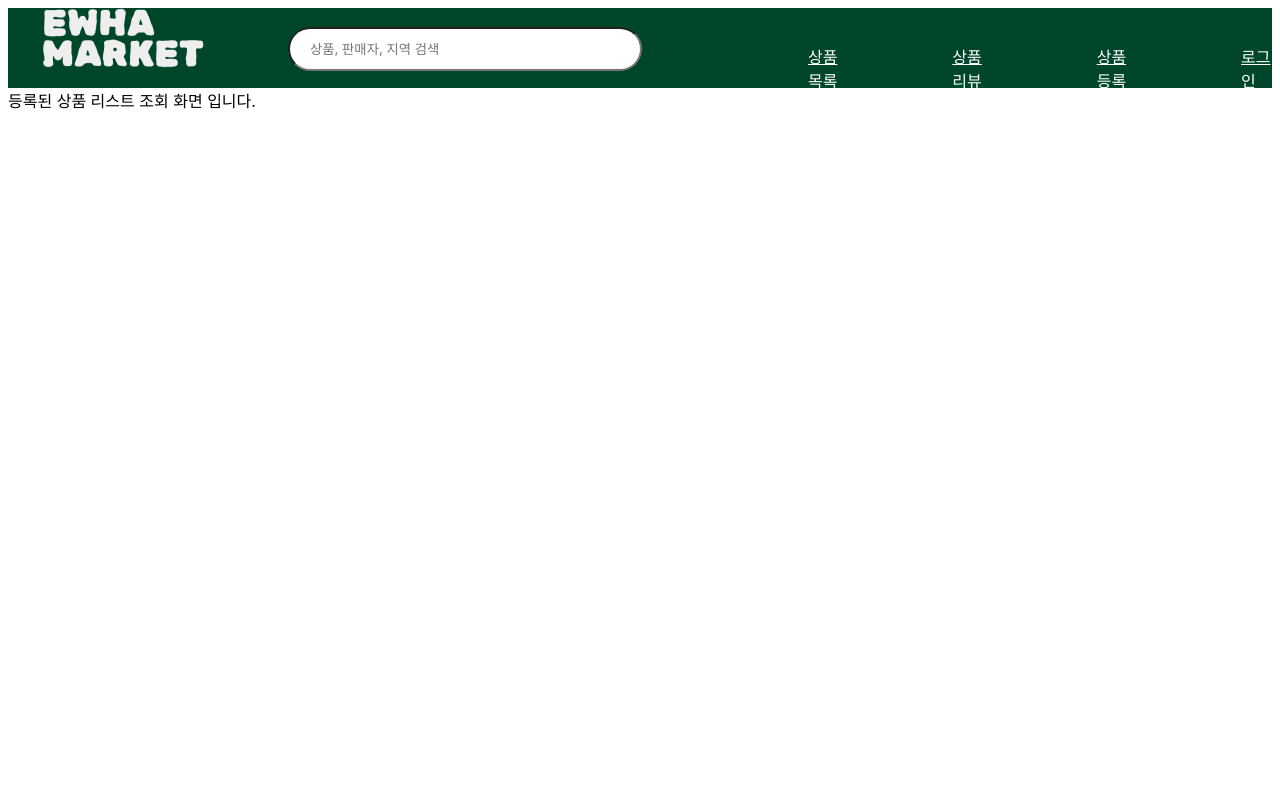
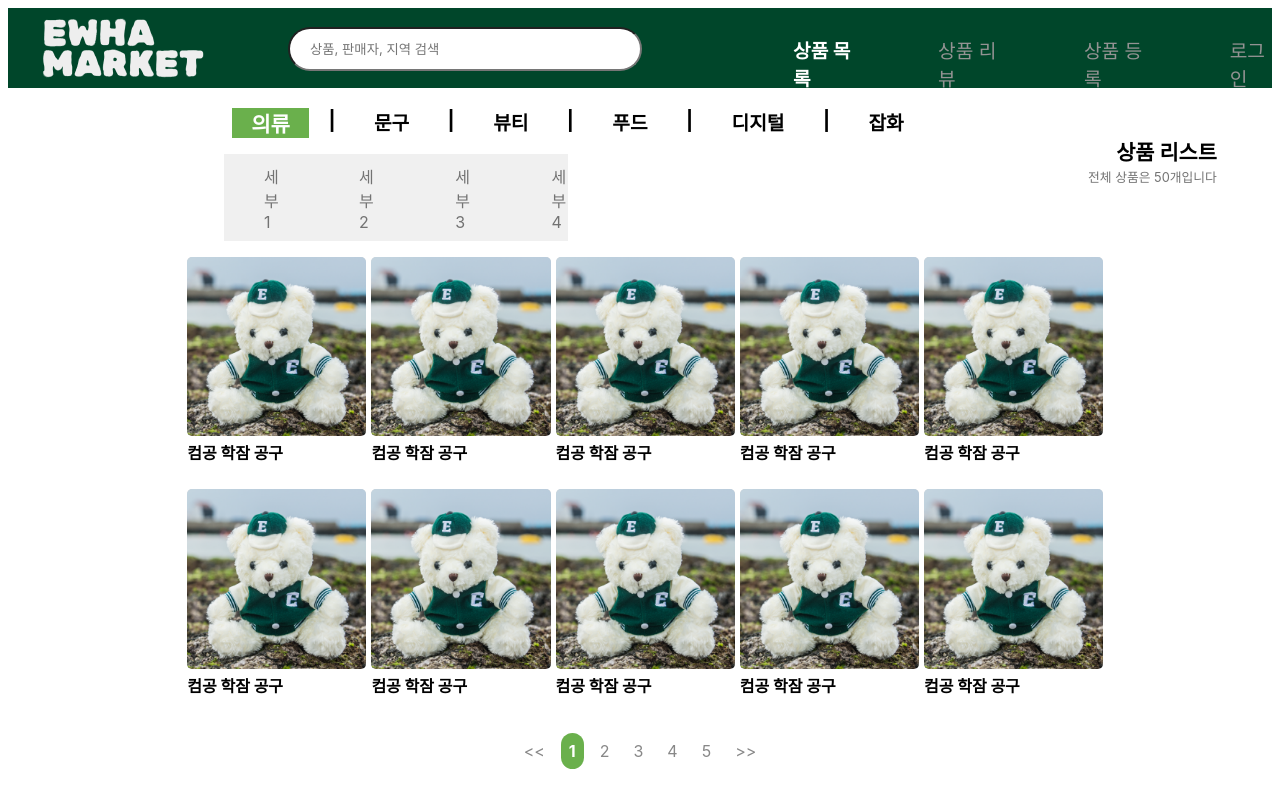
Before and after one commit to topograp2/Ewha-market, a Flask app: page /list in a window 1280 px wide. Run offline with Flask 3, Linux system fonts and the light colour scheme; some web fonts are replaced.

Commit message:
create list interface

```diff
--- a/static/main.js
+++ b/static/main.js
@@ -0,0 +1,7 @@
+const currentPath = window.location.pathname;
+const navLinks = document.querySelectorAll('.navbar__menu > li > a');
+navLinks.forEach(link => {
+  if (link.getAttribute('href') === currentPath) {
+    link.classList.add('active');
+  }
+});
--- a/static/style.css
+++ b/static/style.css
@@ -2,20 +2,21 @@
 	font-family: "Pretendard Variable", Pretendard, -apple-system, BlinkMacSystemFont, system-ui, Roboto, "Helvetica Neue", "Segoe UI", "Apple SD Gothic Neo", "Noto Sans KR", "Malgun Gothic", "Apple Color Emoji", "Segoe UI Emoji", "Segoe UI Symbol", sans-serif;
 }
 
+body>:not(.navbar) {justify-content: center;}
+
+/*헤더*/
 .navbar{
 	height: 80px;
     display: flex;
 	margin: auto;
 	background-color: #00462A;
 }
-
 .search_area{
 	width: 250px;
 	height: 40px;
 	margin-left: 50px;
 	margin-top: 19px;
 }
-
 .search_area > input{
 	width: 250px;
 	height: 40px;
@@ -23,18 +24,111 @@
 	padding: 0 80px 0 20px;
     	border-radius: 30px;
 }
-
 .navbar__menu{
 	display: flex;
 	margin-left: 130px;
 	list-style: none;
 }
-
 .navbar__menu > li{
-	margin-left: 100px;
-	margin-top: 20px;
+	margin-left: 85px;
+	margin-top: 12px;
+}
+.navbar__menu > li > a{
+	font-size: 120%;
+	color: #939393;
+	text-decoration: none;
+}
+.navbar__menu > li > a.active{
+	color: #ffffff;
+	font-weight: bold;
+}
+.navbar__logo {
+	margin-top: 10px;
 }
 
-.navbar__menu > li > a{
-	color: #ffffff;
+
+/*리스트*/
+.list_section {
+	position: absolute;
+	text-align: right;
+	left: 68rem;
+	top: 8.5rem;
 }
+#list_title {
+	font-size: 130%;
+	font-weight: bold;
+}
+#list_info {
+	font-size: 80%;
+	color: #737373;
+}
+
+.category-nav {
+	display: flex;
+	padding: 1rem;
+	margin-top: 0.5vh;
+	margin-left: 13rem;
+	font-size: 1.2rem;
+}
+.category-nav a {
+	padding-left: 1.2rem;
+	padding-right: 1.2rem;
+	font-weight: bold;
+	text-decoration: none;
+	color: black;
+}
+.category-nav a.active {
+	background-color: #6ab04c;
+	color: white;
+	font-size: 110%;
+}
+.subcategory-nav {
+	display: flex;
+	gap: 5rem;
+	padding-left: 2.5rem; padding-bottom: 0.6rem; padding-top: 0.6rem;
+	margin-left: 13.5rem; margin-right: 44rem; margin-bottom: 1rem;
+	background-color: #f0f0f0;
+}
+.subcategory-nav a {
+	text-decoration: none;
+	color: #737373;
+}
+.product-list {
+	display: grid;
+	grid-template-columns: repeat(5, 1fr);
+    grid-template-rows: repeat(2, 1fr);
+    gap: 5px;
+	place-items: center;
+	margin-left: 14vw;
+	margin-right: 14vw;
+}
+.product-item {
+	border-radius: 5px;
+	margin-bottom: 20px;
+}
+.product-item img {
+	background-color: #ddd;
+	width: 14vw;
+	height: 14vw;
+	border-radius: 5px;
+}
+.product-name {
+	font-weight: bold;
+}
+.pagination {
+	display: flex;
+	justify-content : center;
+	gap: 0.5rem;
+	padding: 1rem;
+}
+.pagination a {
+	text-decoration: none;
+	color: #888;
+	padding: 0.5rem;
+	border-radius: 30px;
+}
+.pagination a.active {
+	background-color: #6ab04c;
+	color: white;
+	font-weight: bold;
+}
--- a/templates/index.html
+++ b/templates/index.html
@@ -21,7 +21,7 @@
     <li><a href="/list">상품 목록</a></li>
     <li><a href="/review">상품 리뷰</a></li>
     <li><a href="/reg_items">상품 등록</a></li>
-    <li><a href="/reg_reviews">로그인</a></li>
+    <li><a href="/reg_reviews">로그인</a></li> <!--일단 임시로-->
 </ul>
 <a href="#" class="navbar__toogleBtn">
 <i class="fas fa-bars"></i>
--- a/templates/list.html
+++ b/templates/list.html
@@ -1,5 +1,86 @@
 {% extends "index.html" %}
 
 {% block section %}
-    등록된 상품 리스트 조회 화면 입니다.
+
+  <!-- 상단 카테고리 내비게이션 -->
+  <nav class="category-nav">
+    <a href="#" class="active">의류</a>
+    <a>|</a>
+    <a href="#">문구</a>
+    <a>|</a>
+    <a href="#">뷰티</a>
+    <a>|</a>
+    <a href="#">푸드</a>
+    <a>|</a>
+    <a href="#">디지털</a>
+    <a>|</a>
+    <a href="#">잡화</a>
+  </nav>
+  <!-- 서브 카테고리 내비게이션 -->
+  <nav class="subcategory-nav">
+    <a href="#">세부1</a>
+    <a href="#">세부2</a>
+    <a href="#">세부3</a>
+    <a href="#">세부4</a>
+  </nav>
+
+  <div class="list_section">
+    <a id="list_title">상품 리스트</a><br>
+    <a id="list_info">전체 상품은 50개입니다</a>
+  </div>
+
+  <!-- 상품 리스트 -->
+  <div class="product-list">
+    <div class="product-item">
+      <img src="../static/images/temp.png" alt="상품 이미지">
+      <div class="product-name">컴공 학잠 공구</div>
+    </div>
+    <div class="product-item">
+      <img src="../static/images/temp.png" alt="상품 이미지">
+      <div class="product-name">컴공 학잠 공구</div>
+    </div>
+    <div class="product-item">
+      <img src="../static/images/temp.png" alt="상품 이미지">
+      <div class="product-name">컴공 학잠 공구</div>
+    </div>
+    <div class="product-item">
+      <img src="../static/images/temp.png" alt="상품 이미지">
+      <div class="product-name">컴공 학잠 공구</div>
+    </div>
+    <div class="product-item">
+      <img src="../static/images/temp.png" alt="상품 이미지">
+      <div class="product-name">컴공 학잠 공구</div>
+    </div>
+    <div class="product-item">
+      <img src="../static/images/temp.png" alt="상품 이미지">
+      <div class="product-name">컴공 학잠 공구</div>
+    </div>
+    <div class="product-item">
+      <img src="../static/images/temp.png" alt="상품 이미지">
+      <div class="product-name">컴공 학잠 공구</div>
+    </div>
+    <div class="product-item">
+      <img src="../static/images/temp.png" alt="상품 이미지">
+      <div class="product-name">컴공 학잠 공구</div>
+    </div>
+        <div class="product-item">
+      <img src="../static/images/temp.png" alt="상품 이미지">
+      <div class="product-name">컴공 학잠 공구</div>
+    </div>
+    <div class="product-item">
+      <img src="../static/images/temp.png" alt="상품 이미지">
+      <div class="product-name">컴공 학잠 공구</div>
+    </div>
+  </div>
+
+  <!-- 페이지네이션 -->
+  <div class="pagination">
+    <a href="#">&lt;&lt;</a>
+    <a href="#" class="active">1</a>
+    <a href="#">2</a>
+    <a href="#">3</a>
+    <a href="#">4</a>
+    <a href="#">5</a>
+    <a href="#">&gt;&gt;</a>
+  </div>
 {% endblock section %}
```
Also changed, not shown: static/images/temp.png (added).
